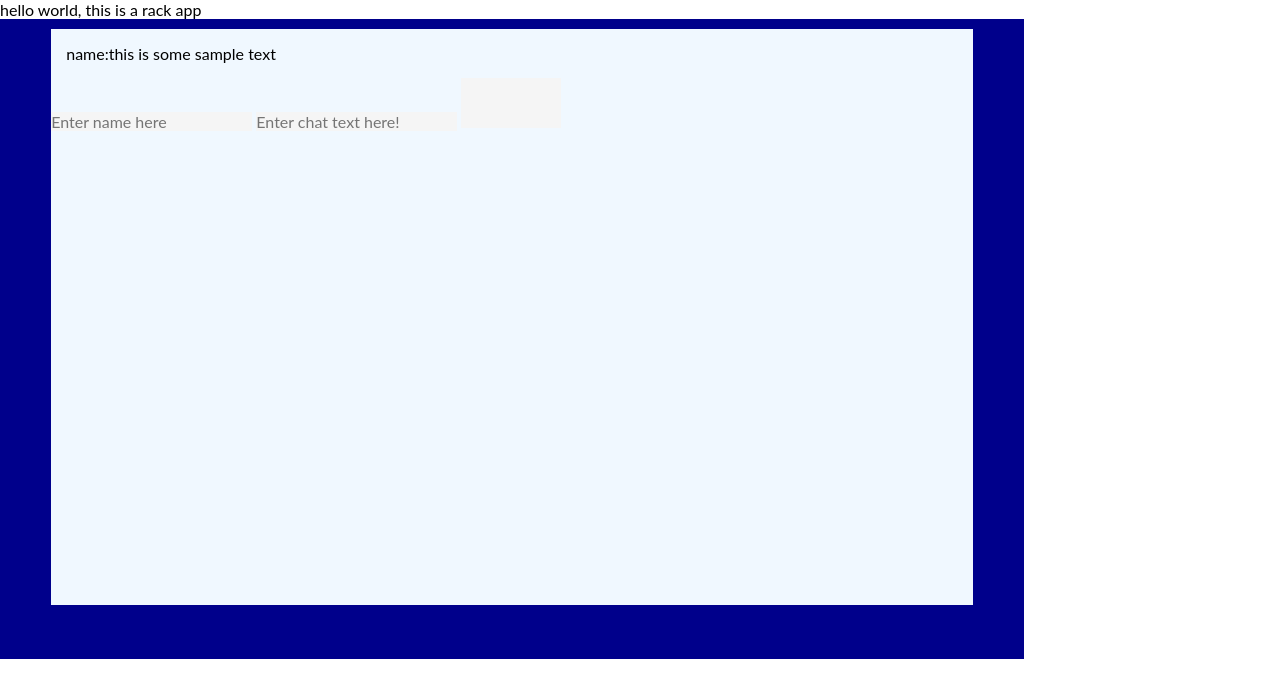
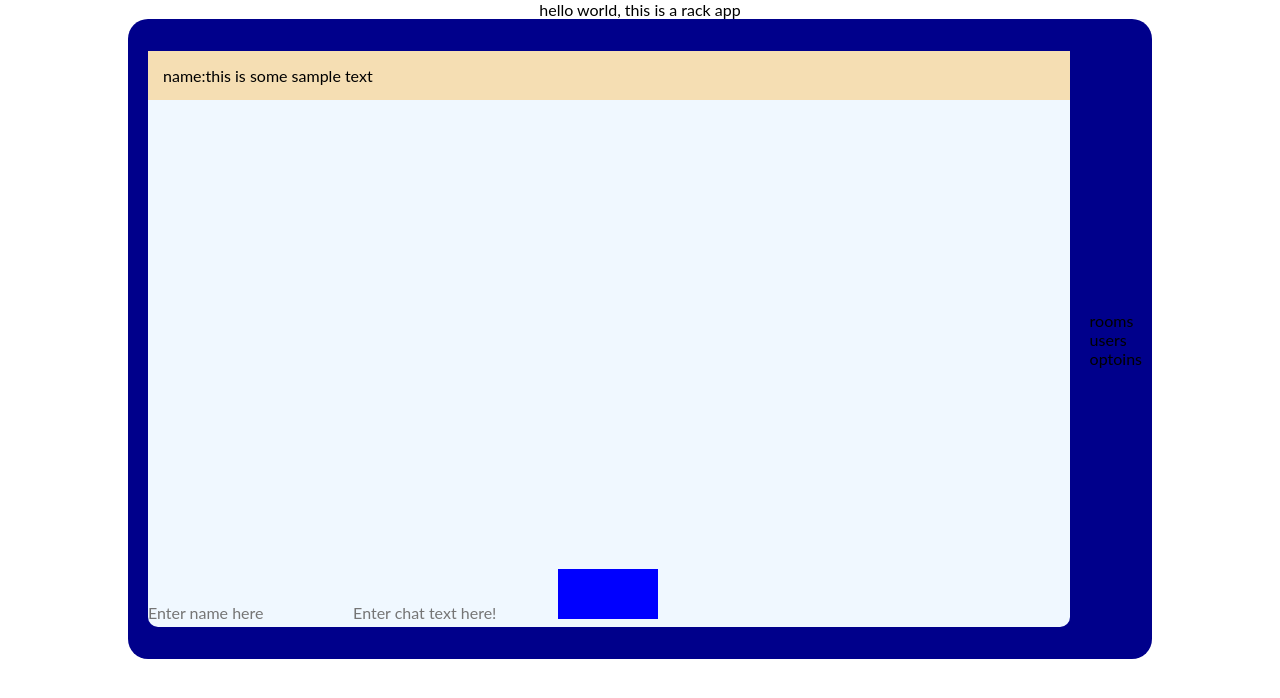
Before and after one commit to snorkleboy/tchat, a plain HTML site: page public/index.html in a window 1280 px wide. Drawn offline with Linux system fonts and the light colour scheme.

Commit message:
ws styling

```diff
--- a/public/index.css
+++ b/public/index.css
@@ -1,5 +1,7 @@
 body{
-    /* font-size: 100px; */
+        display: flex;
+    flex-direction: column;
+    align-items: center;
 }
 
 .appholder{
@@ -9,14 +11,16 @@ body{
         display: flex;
     align-content: center;
     align-items: center;
-    flex-direction: column;
+    border-radius: 20px;
+    /* flex-direction: column; */
 }
 
 .messageholder{
     background-color: aliceblue;
     height: 90%;
     width: 90%;
-    margin: 10px;
+    margin: 20px;
+    border-radius: 10px;
 
 
 }
@@ -28,14 +32,18 @@ body{
     height: 10%;
     width: 100%;
     padding: 15px;
+    box-sizing: border-box;
 }
 .messageholder li img{
     object-fit: cover;
     max-width: 100px;
 }
-.messageBox{
+.messageBox li:nth-child(odd){
     background-color: wheat;
 
+}
+.messages{
+    height: 90%;
 }
 
 
@@ -44,10 +52,10 @@ body{
 }
 #submit{
     /* display: block; */
-    background-color: whitesmoke;
+    background-color: blue;
     width: 100px;
     height: 50px;
 }
 input{
-    background-color: whitesmoke;
+    background-color:transparent;
 }
--- a/public/index.html
+++ b/public/index.html
@@ -14,21 +14,27 @@
 </head>
 <body>
     <h1>hello world, this is a rack app</h1>
-    <div class='appholder'>
-        <div class='messageholder' id='msgs'>
-            <ul id='messageBox'>
+    <main class='appholder'>
+        <div class='messageholder'>
+                <div class='messages' id='msgs'>
+                    <ul class='messageBox' id='messageBox'>
                         <li>
                             <h1>name:</h1><h2>this is some sample text</h2>
                         </li>
+
                     </ul>
-            <div class='buttons'>
+                </div>
+                <span class='buttons'>
                     <input id='handle' type="text" placeholder="Enter name here" autofocus>
                     <input id='chatin' type="text" placeholder="Enter chat text here!" autofocus>
                     <button id='submit' type='submit'></button>
+                </span>
         </div>
+        <div class='right-menu'>
+            <div class='rooms'>rooms</div>
+            <div class='users'>users</div>
+            <div class='options'>optoins</div>
         </div>
-
-
-    </div>
+    </main>
 </body>
 </html>
```
Lines whose indentation alone changed are shown as unchanged.
